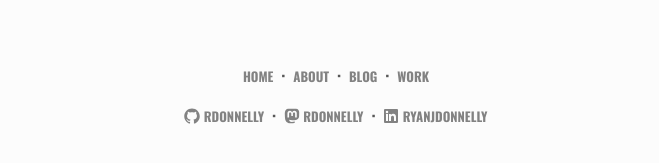
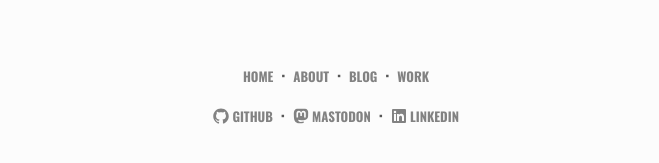
Before and after one commit to rdonnelly/rdonnelly.github.io, a Jekyll site: the page built from index.md, in a window 1280 px wide. Shown: the part 449-612 px from the top of the page, without its empty margins (304-963 px from the left). Built offline with Jekyll 4.4.1, drawn with Linux system fonts in a browser that asks for light colours.

Commit message:
update footer link labels

```diff
--- a/_includes/footer.html
+++ b/_includes/footer.html
@@ -36,7 +36,7 @@
     <li class="site-footer-list-element">
       <a class="site-footer-list-element-link" href="https://github.com/{{ site.github_username }}">
         <span class="site-footer-list-element-link-icon icon">{% include icon-github.svg %}</span>
-        <span class="site-footer-list-element-link-label">{{ site.github_username }}</span>
+        <span class="site-footer-list-element-link-label">GitHub</span>
       </a>
     </li>
     {% endif %}
@@ -45,7 +45,7 @@
     <li class="site-footer-list-element">
       <a class="site-footer-list-element-link" href="https://mastodon.social/@{{ site.mastodon_username }}">
         <span class="site-footer-list-element-link-icon icon">{% include icon-mastodon.svg %}</span>
-        <span class="site-footer-list-element-link-label">{{ site.mastodon_username }}</span>
+        <span class="site-footer-list-element-link-label">Mastodon</span>
       </a>
     </li>
     {% endif %}
@@ -54,7 +54,7 @@
     <li class="site-footer-list-element">
       <a class="site-footer-list-element-link" href="https://www.linkedin.com/in/{{ site.linkedin_username }}">
         <span class="site-footer-list-element-link-icon icon">{% include icon-linkedin.svg %}</span>
-        <span class="site-footer-list-element-link-label">{{ site.linkedin_username }}</span>
+        <span class="site-footer-list-element-link-label">LinkedIn</span>
       </a>
     </li>
     {% endif %}
```
